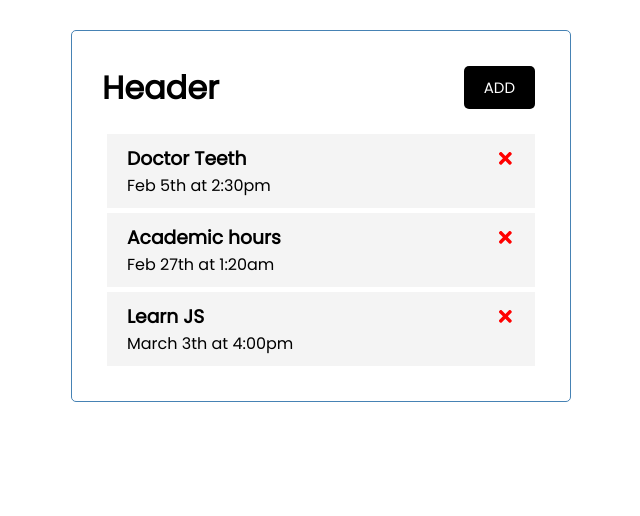
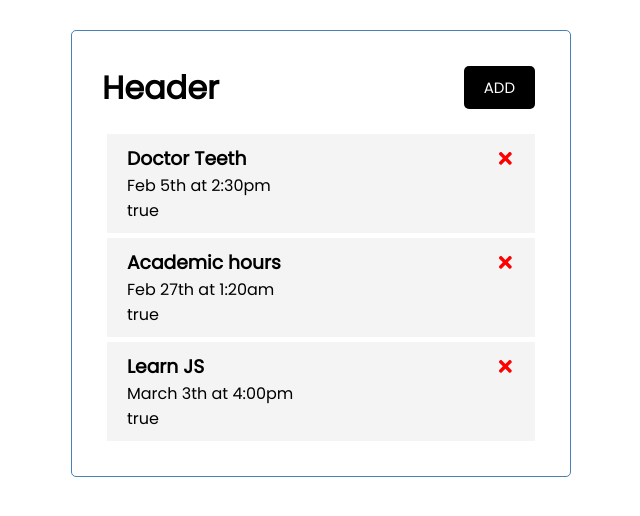
Before and after one commit to SergiiOz/react-task-tracker, a React (Create React App) app: page / in a window 1280 px wide. Shown: the top 516 px of the page, without its empty margins (319-959 px from the left). Built offline with nearby package versions, Linux system fonts and the light colour scheme.

Commit message:
added toggleReminder and deleteTask

```diff
--- a/src/App.js
+++ b/src/App.js
@@ -1,41 +1,56 @@
-import React, { useState } from "react";
-import Header from "./components/Header";
-import Tasks from "./components/Tasks";
+import React, { useState } from 'react';
+import Header from './components/Header';
+import Tasks from './components/Tasks';
 
 function App() {
   const [tasks, setTasks] = useState([
     {
-      id: 1,
-      text: "Doctor Teeth",
-      day: "Feb 5th at 2:30pm",
+      id: 111,
+      text: 'Doctor Teeth',
+      day: 'Feb 5th at 2:30pm',
       reminder: true,
     },
     {
-      id: 2,
-      text: "Academic hours",
-      day: "Feb 27th at 1:20am",
+      id: 222,
+      text: 'Academic hours',
+      day: 'Feb 27th at 1:20am',
       reminder: true,
     },
     {
-      id: 3,
-      text: "Learn JS",
-      day: "March 3th at 4:00pm",
+      id: 333,
+      text: 'Learn JS',
+      day: 'March 3th at 4:00pm',
       reminder: true,
     },
   ]);
 
+  //ADD TASK
   const addTask = () => {
-    console.log("add task");
+    console.log('add task');
   };
 
+  //DELETE TASK
   const deleteTask = (id) => {
-    console.log("delete", id);
+    setTasks(tasks.filter((task) => task.id !== id));
+  };
+
+  //Toggle Reminder
+  const toggleReminder = (id) => {
+    setTasks(
+      tasks.map((task) =>
+        task.id === id ? { ...task, reminder: !task.reminder } : task
+      )
+    );
   };
 
   return (
     <div className="container">
       <Header title="Header" onClick={addTask} />
-      <Tasks tasks={tasks} onDelete={deleteTask} />
+      {tasks.length > 0 ? (
+        <Tasks tasks={tasks} onDelete={deleteTask} onToggle={toggleReminder} />
+      ) : (
+        'No tasks to show'
+      )}
     </div>
   );
 }
--- a/src/components/Task.js
+++ b/src/components/Task.js
@@ -1,17 +1,19 @@
 //import icons from library
-import { FaTimes } from "react-icons/fa";
+import { FaTimes } from 'react-icons/fa';
 
-const Task = ({ task, onDelete }) => {
+const Task = ({ task, onDelete, onToggle }) => {
   return (
-    <div className="task">
+    <div className="task" onDoubleClick={() => onToggle(task.id)}>
       <h3>
-        {task.text}{" "}
+        {task.text}{' '}
         <FaTimes
-          style={{ color: "red", cursor: "pointer" }}
+          style={{ color: 'red', cursor: 'pointer' }}
           onClick={() => onDelete(task.id)}
         />
       </h3>
       <p>{task.day}</p>
+      {/* display reminder true or false */}
+      <p>{`${task.reminder}`}</p>
     </div>
   );
 };
--- a/src/components/Tasks.js
+++ b/src/components/Tasks.js
@@ -1,11 +1,18 @@
-import React from "react";
-import Task from "./Task";
+import React from 'react';
+import Task from './Task';
 
-const Tasks = ({ tasks, onDelete }) => {
+const Tasks = ({ tasks, onDelete, onToggle }) => {
   return (
     <React.Fragment>
       {tasks.map((task) => {
-        return <Task key={task.id} task={task} onDelete={onDelete} />;
+        return (
+          <Task
+            key={task.id}
+            task={task}
+            onDelete={onDelete}
+            onToggle={onToggle}
+          />
+        );
       })}
     </React.Fragment>
   );
```
Also changed, not shown: 1 other file (tests, documents, lock files or other folders).
